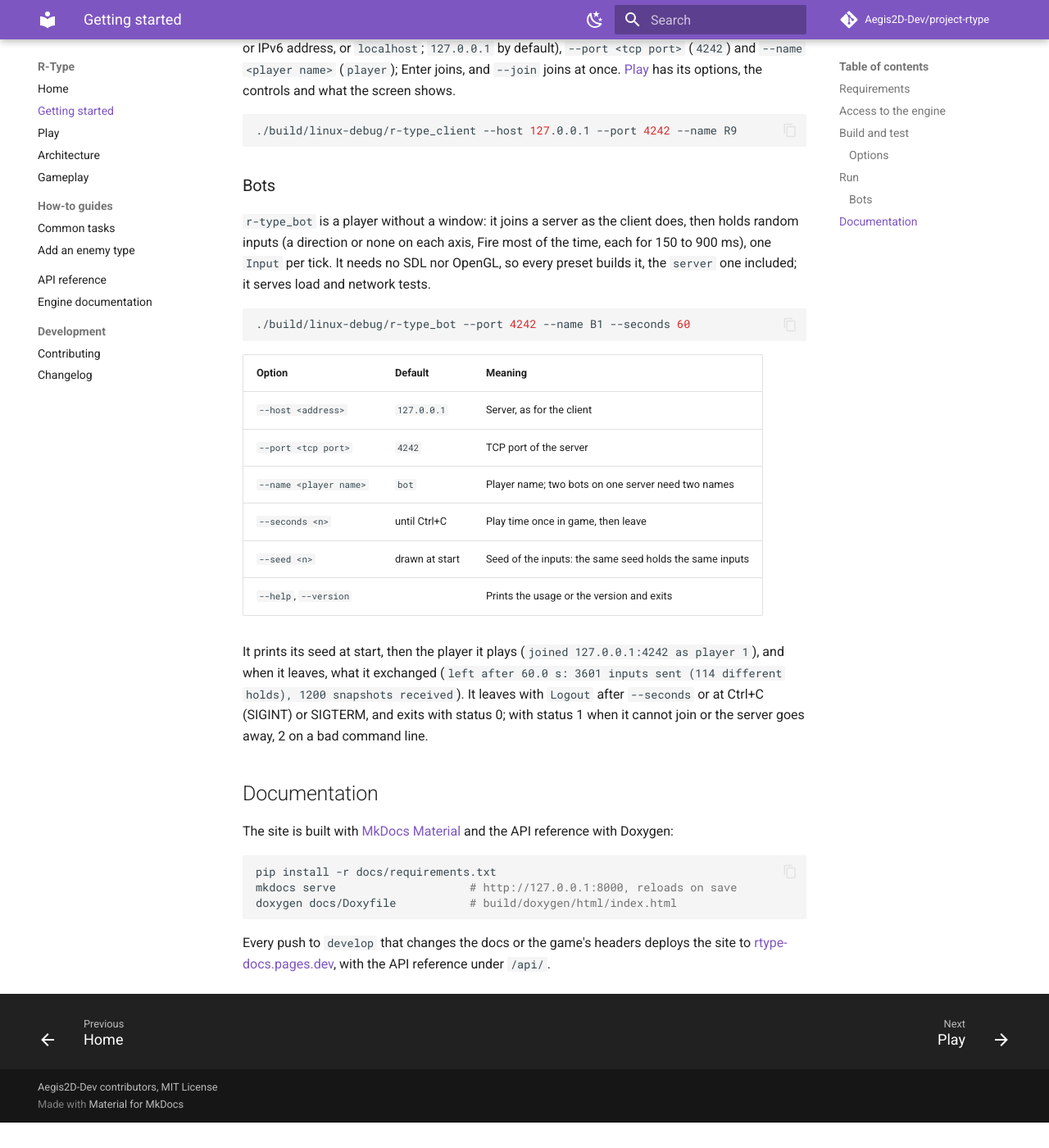
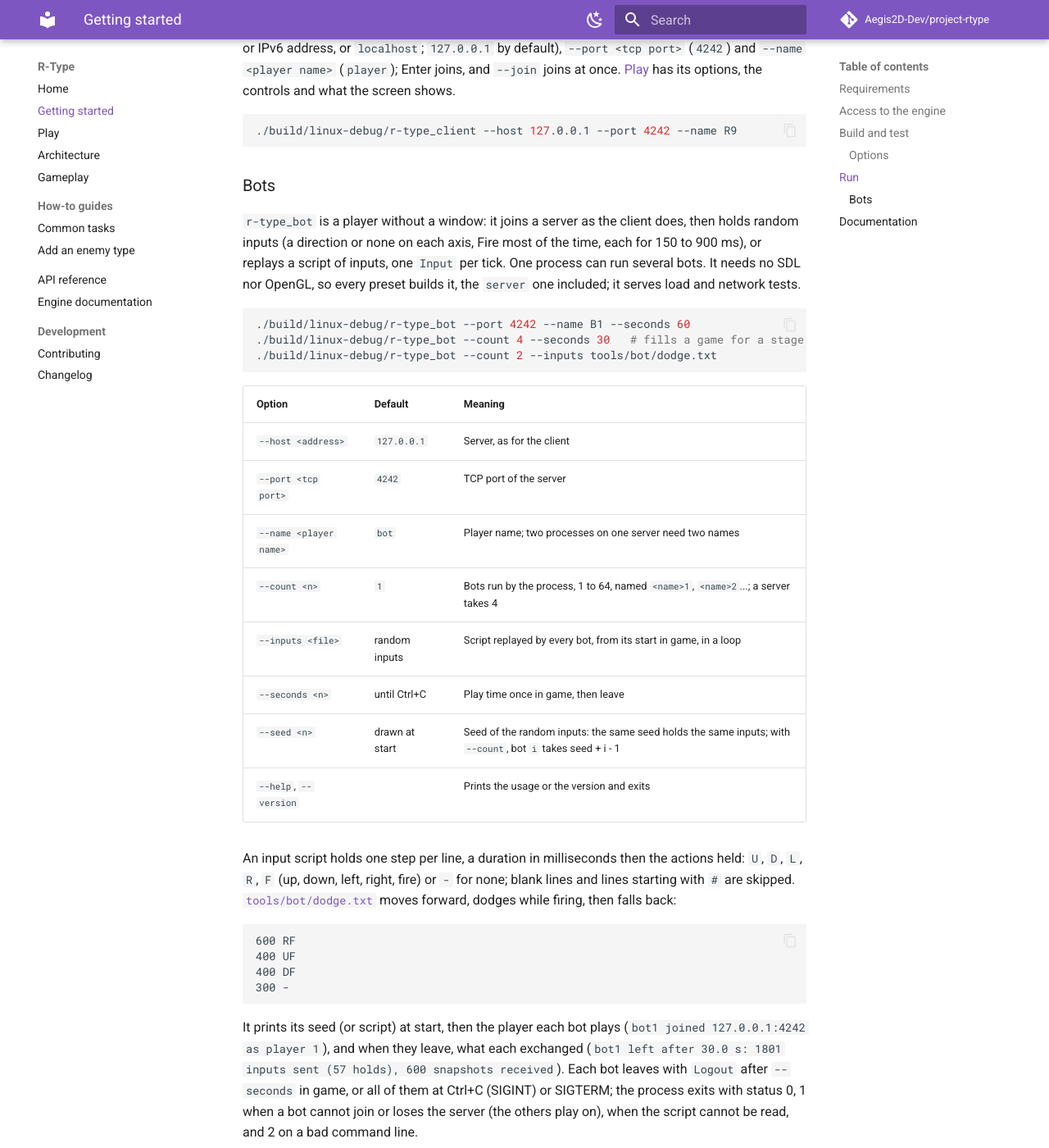
Before and after one commit to Aegis2D-Dev/project-rtype, an MkDocs documentation site: the page built from docs/getting-started.md, in a window 1280 px wide and 1400 px high, scrolled down 3644 px. Shown: the whole window at 82% size. Built offline with MkDocs 1.6.1 and Material for MkDocs 9.7.7, drawn with Linux system fonts in a browser that asks for light colours; comment, search, counter and statistics services are not loaded; before the commit the page ends 5013 px from its top, so only the background shows below that.

Commit message:
feat(docs): documented several bots and input scripts and updated changelogs

````diff
--- a/docs/getting-started.md
+++ b/docs/getting-started.md
@@ -148,27 +148,45 @@ numeric IPv4 or IPv6 address, or `localhost`; `127.0.0.1` by default), `--port <
 
 `r-type_bot` is a player without a window: it joins a server as the client does, then
 holds random inputs (a direction or none on each axis, Fire most of the time, each for 150
-to 900 ms), one `Input` per tick. It needs no SDL nor OpenGL, so every preset builds it,
+to 900 ms), or replays a script of inputs, one `Input` per tick. One process can run several
+bots. It needs no SDL nor OpenGL, so every preset builds it,
 the `server` one included; it serves load and network tests.
 
 ```bash
 ./build/linux-debug/r-type_bot --port 4242 --name B1 --seconds 60
+./build/linux-debug/r-type_bot --count 4 --seconds 30   # fills a game for a stage
+./build/linux-debug/r-type_bot --count 2 --inputs tools/bot/dodge.txt
 ```
 
 | Option | Default | Meaning |
 |---|---|---|
 | `--host <address>` | `127.0.0.1` | Server, as for the client |
 | `--port <tcp port>` | `4242` | TCP port of the server |
-| `--name <player name>` | `bot` | Player name; two bots on one server need two names |
+| `--name <player name>` | `bot` | Player name; two processes on one server need two names |
+| `--count <n>` | `1` | Bots run by the process, 1 to 64, named `<name>1`, `<name>2`...; a server takes 4 |
+| `--inputs <file>` | random inputs | Script replayed by every bot, from its start in game, in a loop |
 | `--seconds <n>` | until Ctrl+C | Play time once in game, then leave |
-| `--seed <n>` | drawn at start | Seed of the inputs: the same seed holds the same inputs |
+| `--seed <n>` | drawn at start | Seed of the random inputs: the same seed holds the same inputs; with `--count`, bot `i` takes seed + i - 1 |
 | `--help`, `--version` | | Prints the usage or the version and exits |
 
-It prints its seed at start, then the player it plays (`joined 127.0.0.1:4242 as player
-1`), and when it leaves, what it exchanged (`left after 60.0 s: 3601 inputs sent (114
-different holds), 1200 snapshots received`). It leaves with `Logout` after `--seconds` or
-at Ctrl+C (SIGINT) or SIGTERM, and exits with status 0; with status 1 when it cannot join
-or the server goes away, 2 on a bad command line.
+An input script holds one step per line, a duration in milliseconds then the actions held:
+`U`, `D`, `L`, `R`, `F` (up, down, left, right, fire) or `-` for none; blank lines and lines
+starting with `#` are skipped. [`tools/bot/dodge.txt`](https://github.com/Aegis2D-Dev/project-rtype/blob/develop/tools/bot/dodge.txt)
+moves forward, dodges while firing, then falls back:
+
+```text
+600 RF
+400 UF
+400 DF
+300 -
+```
+
+It prints its seed (or script) at start, then the player each bot plays (`bot1 joined
+127.0.0.1:4242 as player 1`), and when they leave, what each exchanged (`bot1 left after
+30.0 s: 1801 inputs sent (57 holds), 600 snapshots received`). Each bot leaves with
+`Logout` after `--seconds` in game, or all of them at Ctrl+C (SIGINT) or SIGTERM; the
+process exits with status 0, 1 when a bot cannot join or loses the server (the others play
+on), when the script cannot be read, and 2 on a bad command line.
 
 ## Documentation
 
````
Also changed, not shown: CHANGELOG.md (+1 -0 lines), changelogs/2026-10-29-tools-bot-scripts.md (added, +56 -0 lines), docs/architecture.md (+1 -1 lines).
